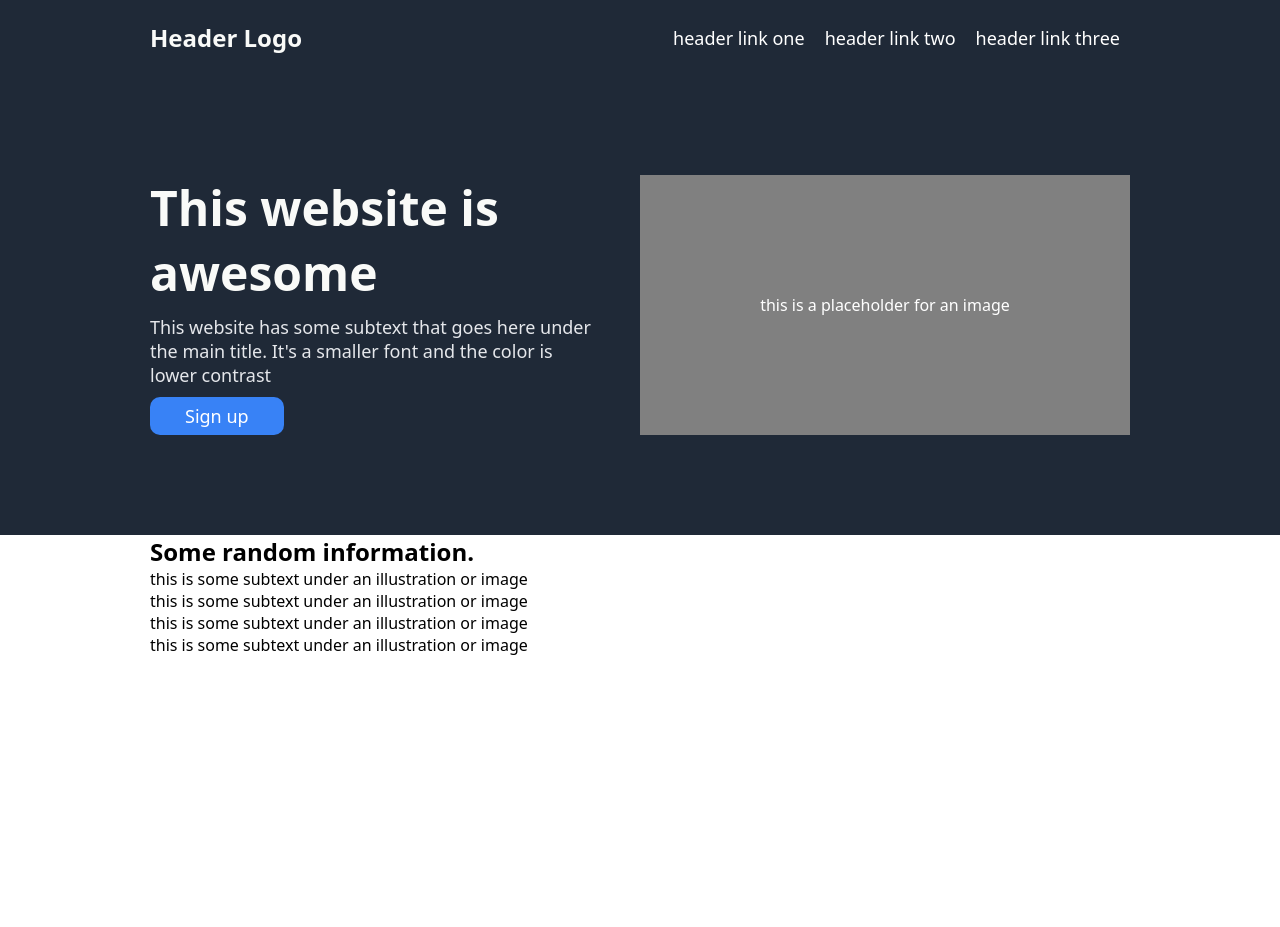
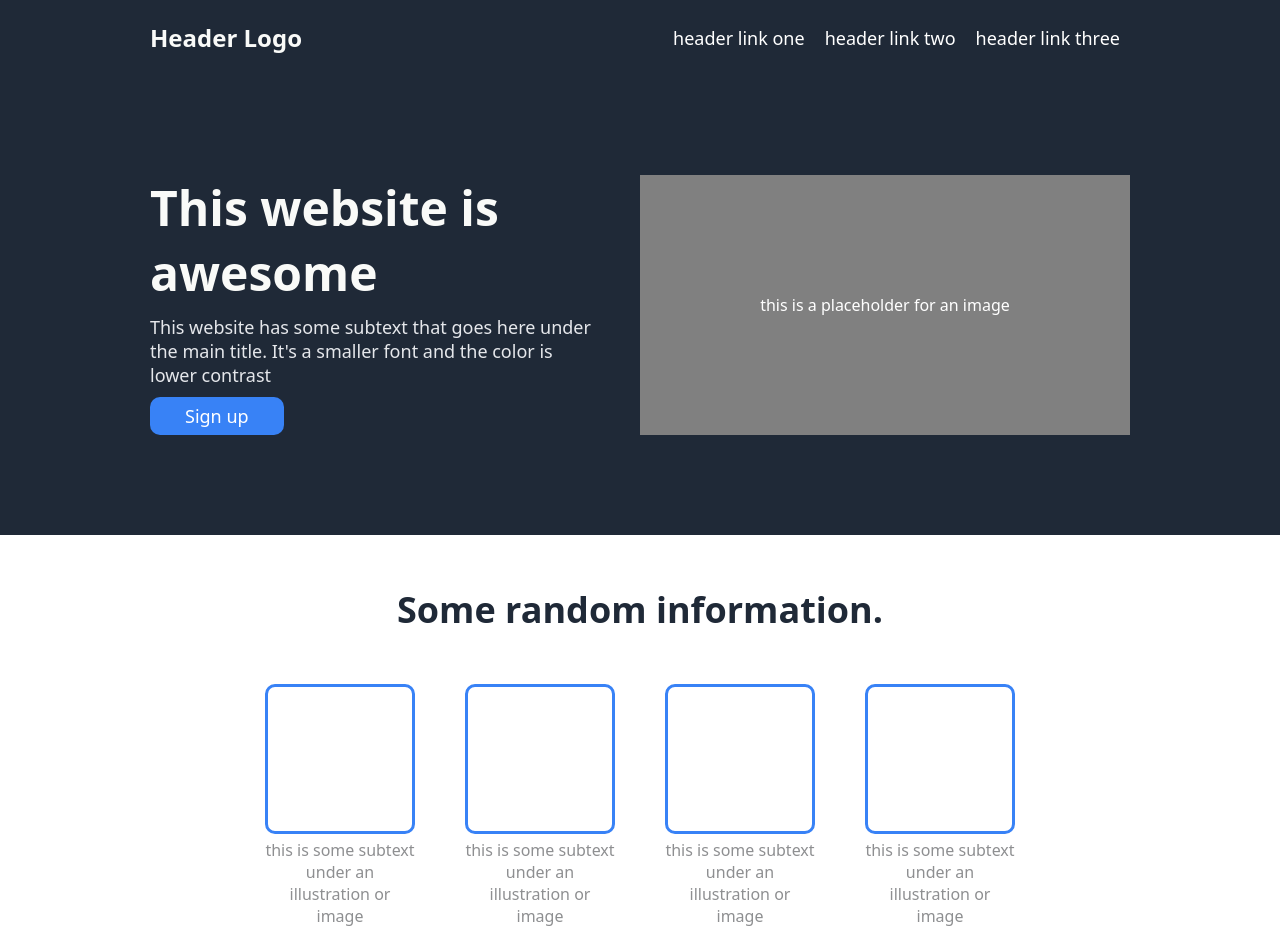
Before and after one commit to GogglesTv/odin-landingPage-revised, a plain HTML site: page index.html in a window 1280 px wide. Before the commit the page ends 800 px from the top, so only its background shows below. Drawn offline with Linux system fonts and the light colour scheme.

Commit message:
Styled the random info section accordingly

```diff
--- a/styles.css
+++ b/styles.css
@@ -96,3 +96,42 @@ div.hero-right > p {
 }
 
 /* Random Information Section */
+
+section.random-info {
+  display: flex;
+  flex-direction: column;
+  align-items: center;
+}
+
+section.random-info > h1 {
+  font-size: 36px;
+  font-weight: 900;
+  color: #1f2937;
+  padding: 50px 0;
+}
+
+div.info-boxes {
+  display: flex;
+  justify-content: space-between;
+}
+
+div.info {
+  display: flex;
+  flex-direction: column;
+  align-items: center;
+  text-align: center;
+  padding: 0 25px;
+}
+
+div.box {
+  height: 150px;
+  width: 150px;
+  border: 3px #3882f6 solid;
+  border-radius: 10px;
+  margin-bottom: 5px;
+}
+
+div.info > p {
+  width: 150px;
+  color: #8e8f91;
+}
```
